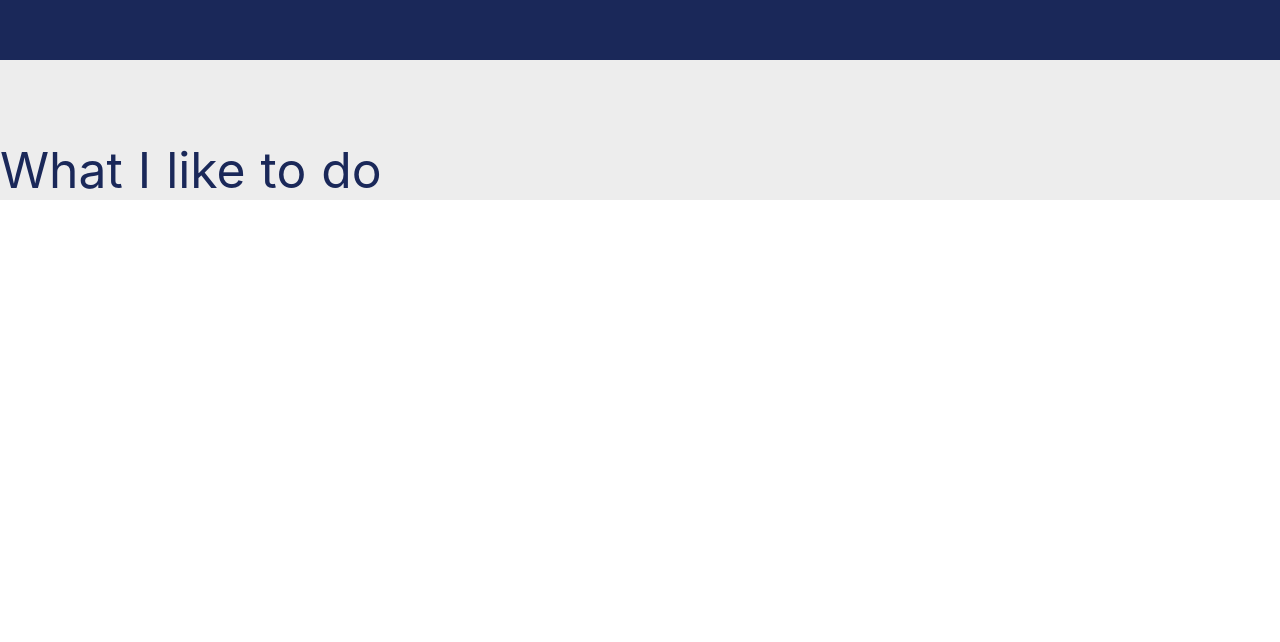
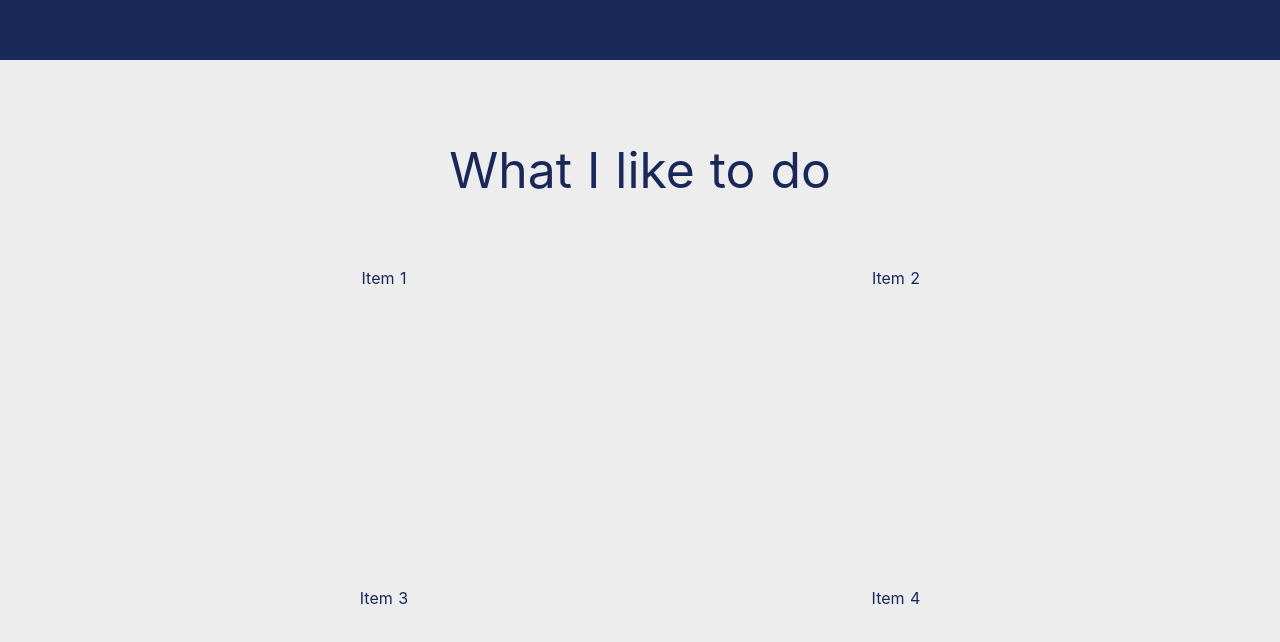
Before and after one commit to cobbie/portfolio-site, a Nuxt app: page / in a window 1280 px wide. Shown: the part 740-1382 px from the top of the page. Before the commit the page ends 940 px from the top, so only its background shows below. Built offline with nearby package versions, Linux system fonts and the light colour scheme.

Commit message:
create grid for about me

```diff
--- a/pages/index.vue
+++ b/pages/index.vue
@@ -11,8 +11,13 @@
   </div>
   </div>
   <div class="about-me">
-    <h1>What I like to do</h1>
-
+    <h1 class="about-header">What I like to do</h1>
+    <div class="about-grid">
+      <div class="about-grid-item item-1">Item 1</div>
+      <div class="about-grid-item item-2">Item 2</div>
+      <div class="about-grid-item item-3">Item 3</div>
+      <div class="about-grid-item item-4">Item 4</div>
+    </div>
   </div></div>
 </template>
 
@@ -71,10 +76,56 @@ export default {
   background-color: #EDEDED;
   color: #1A2859;
   padding-top: 10vh;
+  margin: 0 auto;
+  display: block;
+    text-align: center;
+}
+
+.about-header{
+    margin: 0 auto;
+  display: block;
+  width: 90vw;
+  text-align: center
 }
 
 .about-me>h1{
   font-size: 49.82px;
   font-weight: normal
 }
+
+.about-grid{
+  display: grid;
+  margin: 0 auto;
+  margin-top: 68px;
+  grid-template-columns: 1fr 1fr;
+  grid-template-rows: 1fr 1fr;
+  grid-template-areas:
+  "first-item second-item"
+  "third-item fourth-item";
+  width: 80vw;
+  height: 80vh;
+}
+
+.about-grid-item{
+
+}
+
+.item-1{
+  /* grid-area: first-item; */
+  /* grid-column-start: 1;
+  grid-column-end: 2;
+  grid-row-start: 1;
+  grid-row-end: 2; */
+}
+
+.item-2{
+  /* grid-area: second-item */
+}
+
+.item-3{
+  /* grid-area: third-item */
+}
+.item-4{
+  /* grid-area: fourth-item */
+}
 </style>
```
